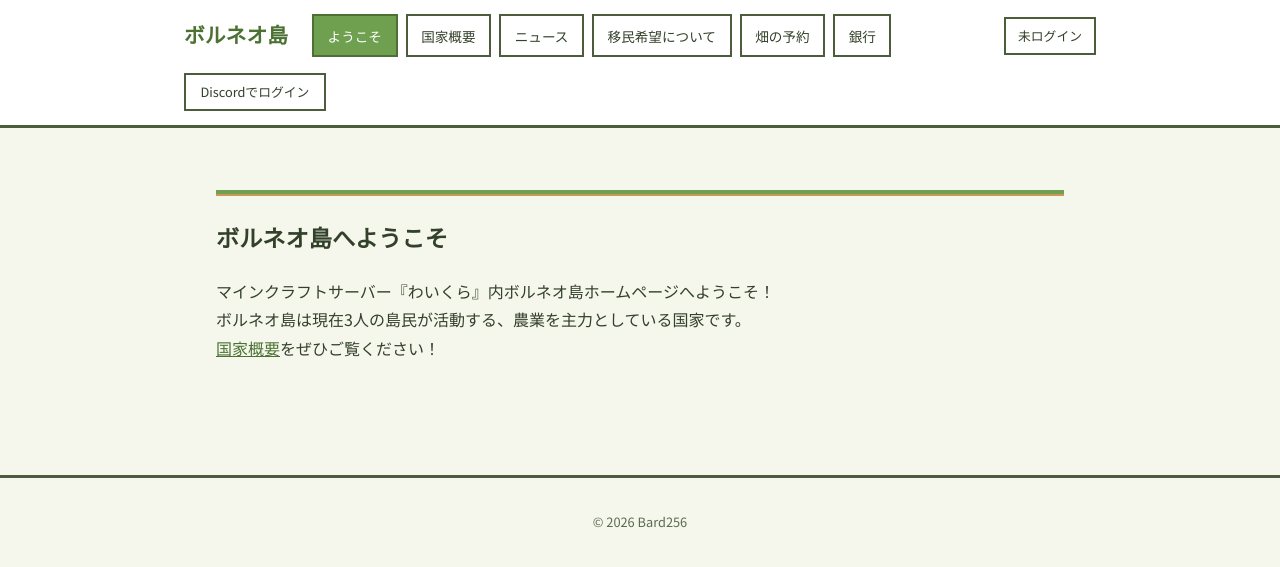
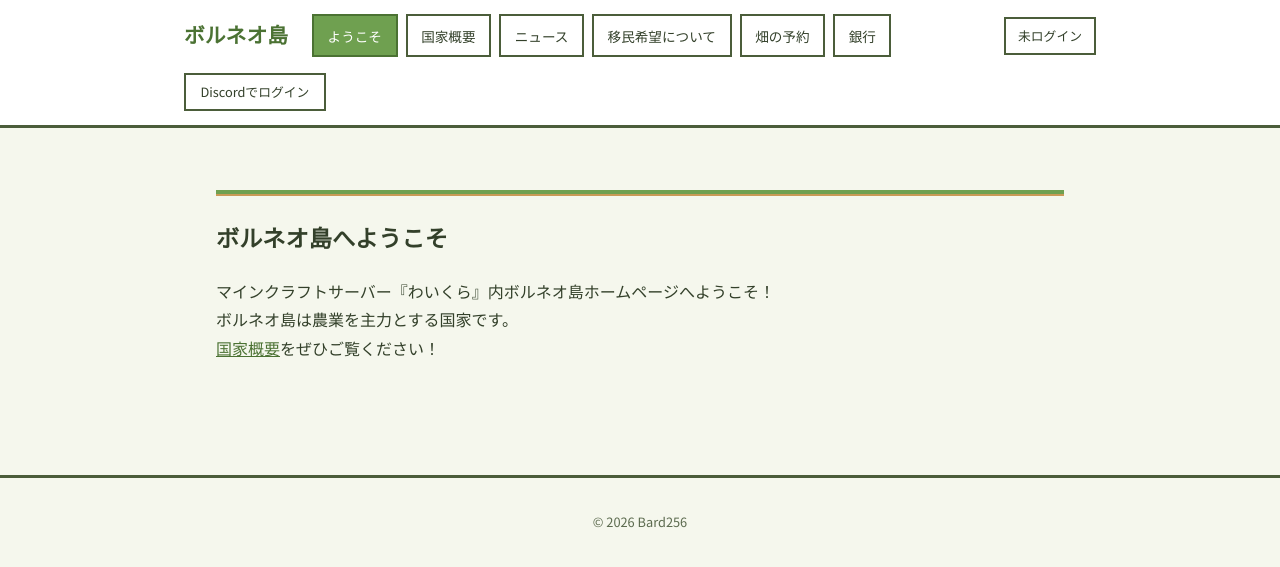
Before and after one commit to Bard256/wicr-Borneo, a Jekyll site: the page built from index.html, in a window 1280 px wide. Shown: the top 567 px of the page. Built offline with Jekyll 4.4.1, drawn with Linux system fonts in a browser that asks for light colours; some web fonts are replaced.

Commit message:
Update index.html

```diff
--- a/index.html
+++ b/index.html
@@ -8,7 +8,7 @@ title: ボルネオ島
   <div class="t-title">ボルネオ島へようこそ</div>
   <p>
     マインクラフトサーバー『わいくら』内ボルネオ島ホームページへようこそ！<br>
-    ボルネオ島は現在3人の島民が活動する、農業を主力としている国家です。<br>
+    ボルネオ島は農業を主力とする国家です。<br>
     <a class="nav-tab" data-tab="overview" href="#overview">国家概要</a>をぜひご覧ください！
   </p>
 </div>
```
